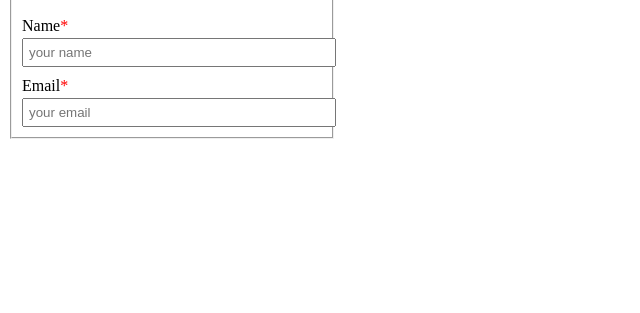
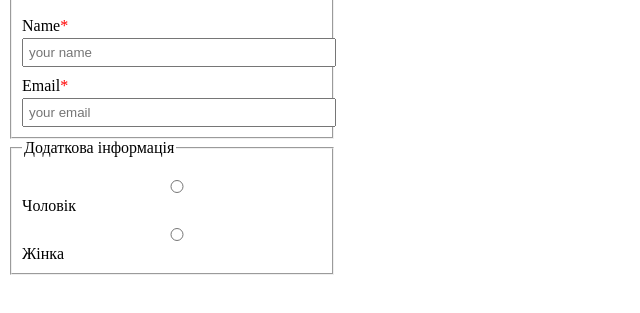
Before and after one commit to xmaybesadx-create/pr2_Lagodna_Maria, a plain HTML site: page pr2_task1.html in a window 1280 px wide. Shown: the part 101-414 px from the top of the page, without its empty margins (0-640 px from the left). Drawn offline with Linux system fonts and the light colour scheme.

Commit message:
Додали форму вибору статі

```diff
--- a/pr2_task1.html
+++ b/pr2_task1.html
@@ -36,7 +36,18 @@
 
         <label for="email">Email<span class="required">*</span></label>
         <input type="text" id="email" email="email" placeholder="your email" required>
+    </fieldset>
+    <fieldset>
+        <legend>Додаткова інформація</legend>
 
+        <label>
+            <input type="radio" name="gender" id="male" required>
+            Чоловік
+        </label>
+        <label>
+            <input type="radio" name="gender" id="female" required>
+            Жінка
+        </label>
     </fieldset>
 </form>
 </html>
```
